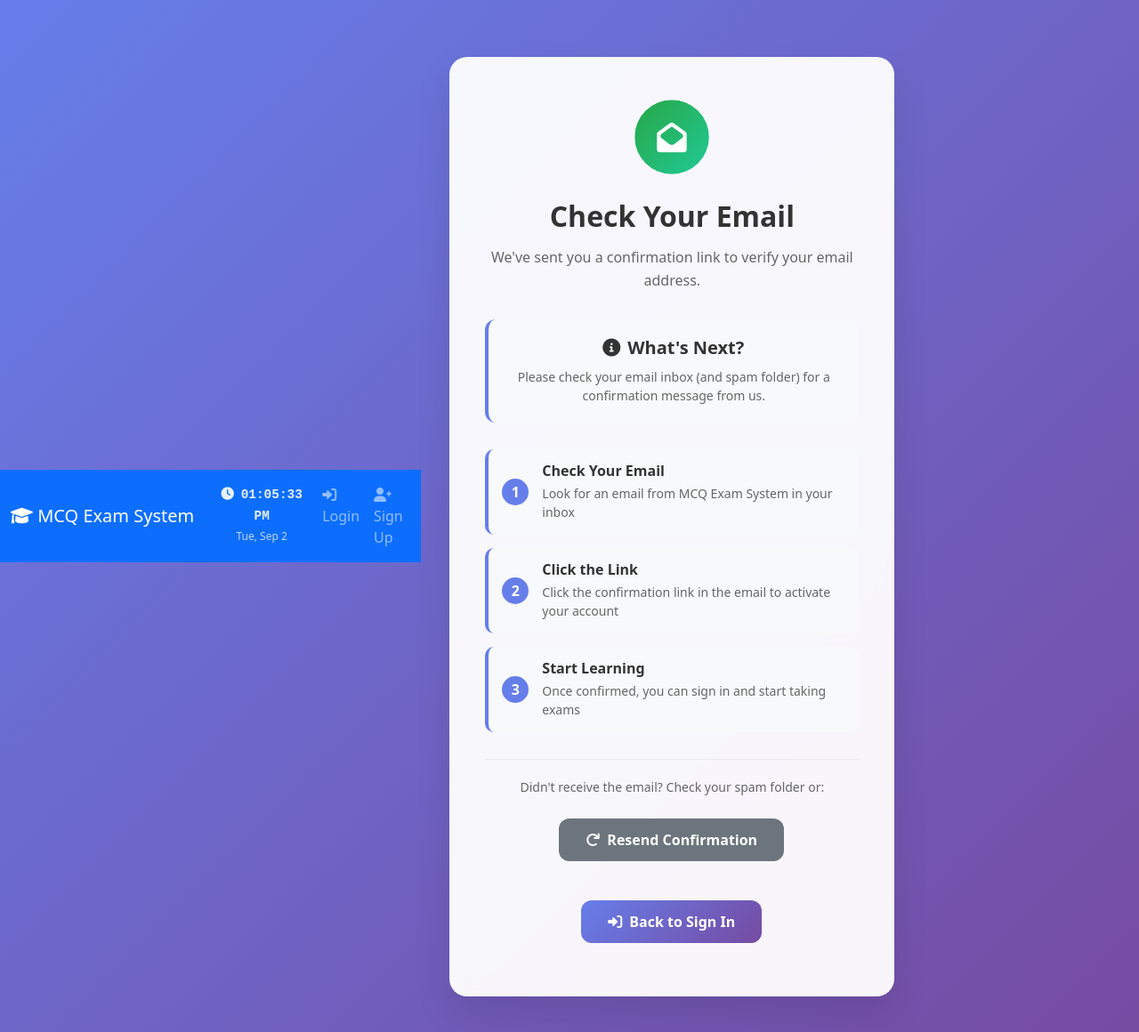
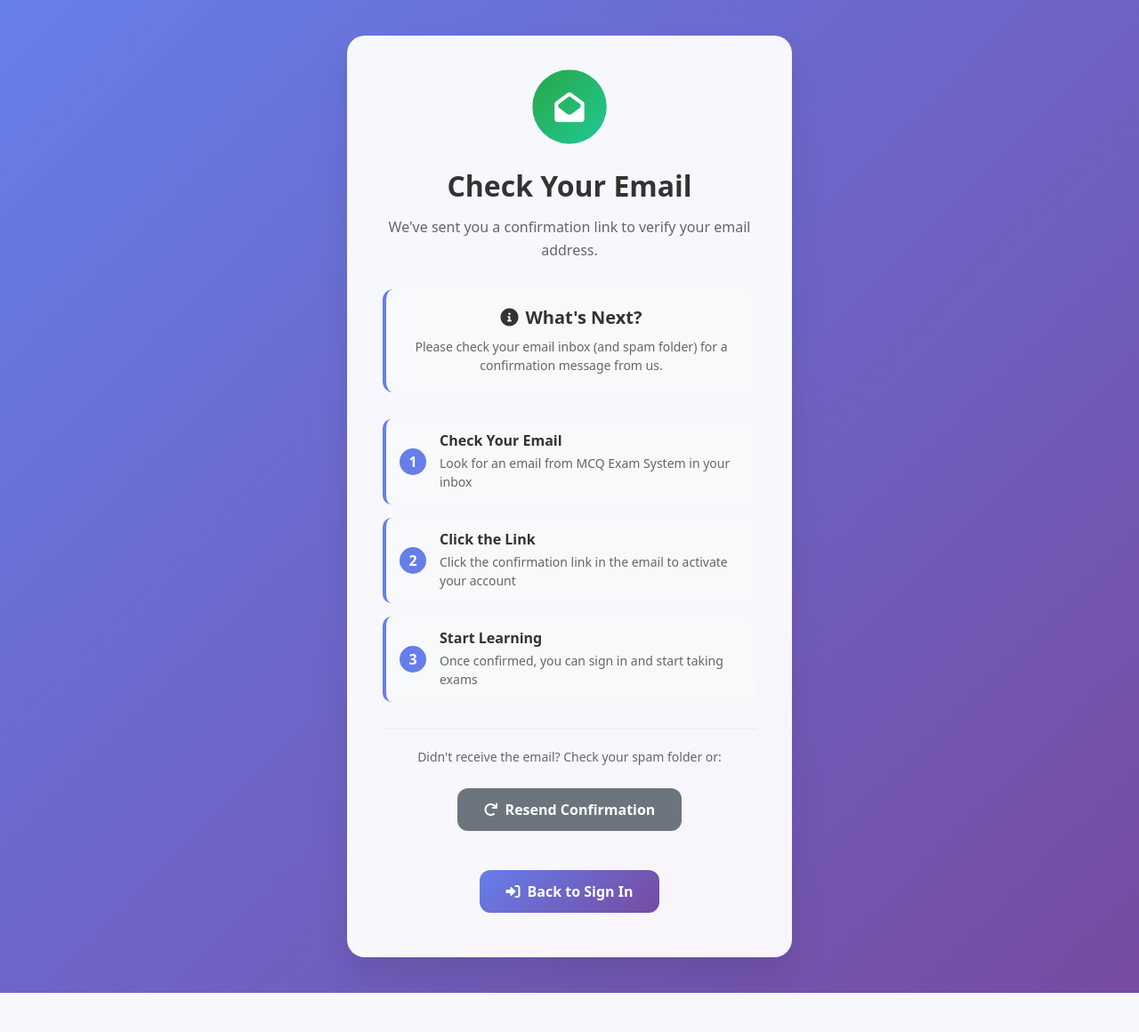
Before and after one commit to mhshaon/mcq-exam-system, a Django app: a page that uses templates/account/email_confirm.html in a window 1280 px wide. Shown: the whole page at 89% size. After the commit the page ends 1116 px from the top, so only its background shows below. Run offline with Django 5.2, Linux system fonts and the light colour scheme.

Commit message:
Style email confirmation screen to match other authentication screens
- Converted email_confirm.html from base.html extension to standalone HTML
- Added consistent Bootstrap 5 CDN links and Font Awesome icons
- Matched styling pattern with login and signup screens
- Maintained all existing functionality and animations
- Improved visual consistency across authentication flow
- Added proper HTML structure with head and body tags

```diff
--- a/templates/account/email_confirm.html
+++ b/templates/account/email_confirm.html
@@ -1,8 +1,12 @@
-{% extends 'base.html' %}
+<!DOCTYPE html>
+<html lang="en">
+<head>
+    <meta charset="UTF-8">
+    <meta name="viewport" content="width=device-width, initial-scale=1.0">
+    <title>Email Confirmation - MCQ Exam System</title>
+    <link href="https://cdn.jsdelivr.net/npm/bootstrap@5.1.3/dist/css/bootstrap.min.css" rel="stylesheet">
+    <link href="https://cdnjs.cloudflare.com/ajax/libs/font-awesome/6.0.0/css/all.min.css" rel="stylesheet">
 
-{% block title %}Email Confirmation - MCQ Exam System{% endblock %}
-
-{% block extra_css %}
 <style>
     body {
         background: linear-gradient(135deg, #667eea 0%, #764ba2 100%);
@@ -18,7 +22,7 @@
         backdrop-filter: blur(10px);
         border-radius: 20px;
         box-shadow: 0 20px 40px rgba(0, 0, 0, 0.1);
-        padding: 50px 40px;
+        padding: 40px;
         width: 100%;
         max-width: 500px;
         margin: 20px;
@@ -192,9 +196,8 @@
         color: #667eea;
     }
 </style>
-{% endblock %}
-
-{% block content %}
+</head>
+<body>
 <div class="confirm-container">
     <div class="confirm-header">
         <div class="icon-wrapper">
@@ -248,9 +251,8 @@
         </a>
     </div>
 </div>
-{% endblock %}
 
-{% block extra_js %}
+<script src="https://cdn.jsdelivr.net/npm/bootstrap@5.1.3/dist/js/bootstrap.bundle.min.js"></script>
 <script>
 document.addEventListener('DOMContentLoaded', function() {
     // Add some interactive elements
@@ -272,4 +274,5 @@
     }, 30000);
 });
 </script>
-{% endblock %}
+</body>
+</html>
```
